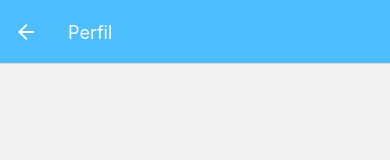
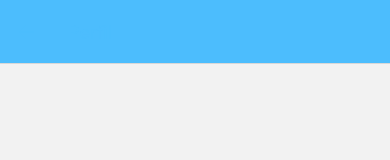
Before and after one commit to ShindouAstrea/fitsi-proyecto-titulo, a React Native app: screen /Account in a window 390 px wide. Shown: the top 160 px of the page. Built offline with nearby package versions, Linux system fonts and the light colour scheme.

Commit message:
cambio a App.js

```diff
--- a/App.js
+++ b/App.js
@@ -4,16 +4,23 @@ import { View, Text,Button } from 'react-native';
 import { NavigationContainer } from '@react-navigation/native';
 import { createNativeStackNavigator } from '@react-navigation/native-stack';
  //JS que contienen las funciones o "screens" de las diversas pantallas.
- import SignupScreen from './components/SignupScreen';
+
+import SignupScreen from './components/SignupScreen';
+//import SignupScreen2 from './components/SignupScreen2'; No se usan
+//import SignupScreen3 from './components/SingupScreen3'; No se usan
+
+
 import BottomNav from './components/Nav/BottomNav';
+
 //JS que contienen las vistas de prueba de sensores
 import Accelerometer from './components/Sensors/Accelerometer';
 import Gyroscope from './components/Sensors/Gyroscope';
 //JS  que contienen las vistas relacionadas al plan de ejercicio
 import AccountScreen from './components/AccountScreen';
-import ExampleScreen from './components/ExampleScreen';
+import DetailExerciseScreen from './components/DetailExerciseScreen';
 import PlanningScreen from './components/PlanningScreen';
-//import Ejemplo from './components/Ejemplo';
+import Ejemplo from './components/Ejemplo';
+import Algorithm from './components/Algorithm/Algorithm';
 
 
 
@@ -40,25 +47,25 @@ const App = () => {
           headerStyle: {
             backgroundColor: '#4cbdfd',
           },
-          headerTintColor: '#ffffff',
+          headerTintColor: '#4cbdfd',
           headerTitleStyle: {
-            justifyContent: "center",
-            alignContent: "center",
-            alignItems: "center",
             fontWeight: 'normal',
+            backgroundColor: '#4cbdfd',
           },
         }}
     >
         <Stack.Screen name="Home" component={BottomNav}
-        options={{headerShown: true}} />
+        options={{headerShown: false}} />
         <Stack.Screen name="Gyroscope" component={Gyroscope}
         options={{headerShown: true , title: "Giroscopio pruebas"}} />
         <Stack.Screen name="Accelerometer" component={Accelerometer}
         options={{headerShown: true,title: 'Acelerometro pruebas'}} />
         <Stack.Screen name="Forms" component={SignupScreen} options={{title: 'Registro' }}/>
         <Stack.Screen name="Account" component={AccountScreen} options={{title: 'Perfil' }}/>
-        <Stack.Screen name="Example" component={ExampleScreen} options={{title: 'Como realizarlo' }}/>
+        <Stack.Screen name="Details" component={DetailExerciseScreen} options={{title: 'Planes de Ejercicio' }}/>
         <Stack.Screen name="Planning" component={PlanningScreen} options={{title: 'Plan de ejercicio' }}/>
+        <Stack.Screen name="Algorithm" component={Algorithm}/>
+        <Stack.Screen name="Ejemplo" component={Ejemplo}/>
       </Stack.Navigator>
     </NavigationContainer>
   );
```
